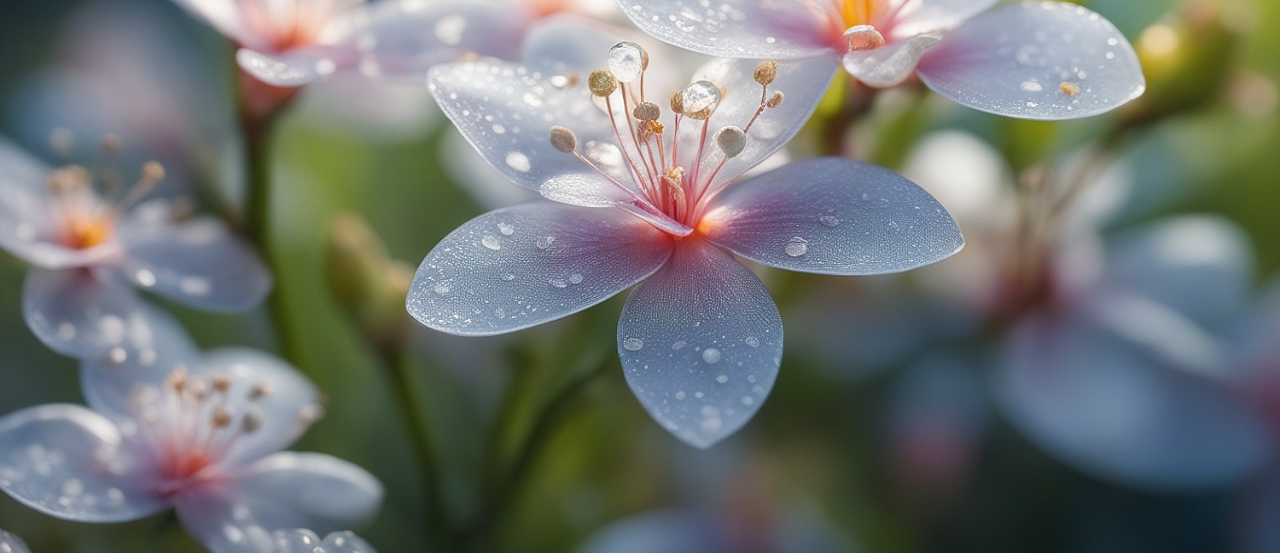
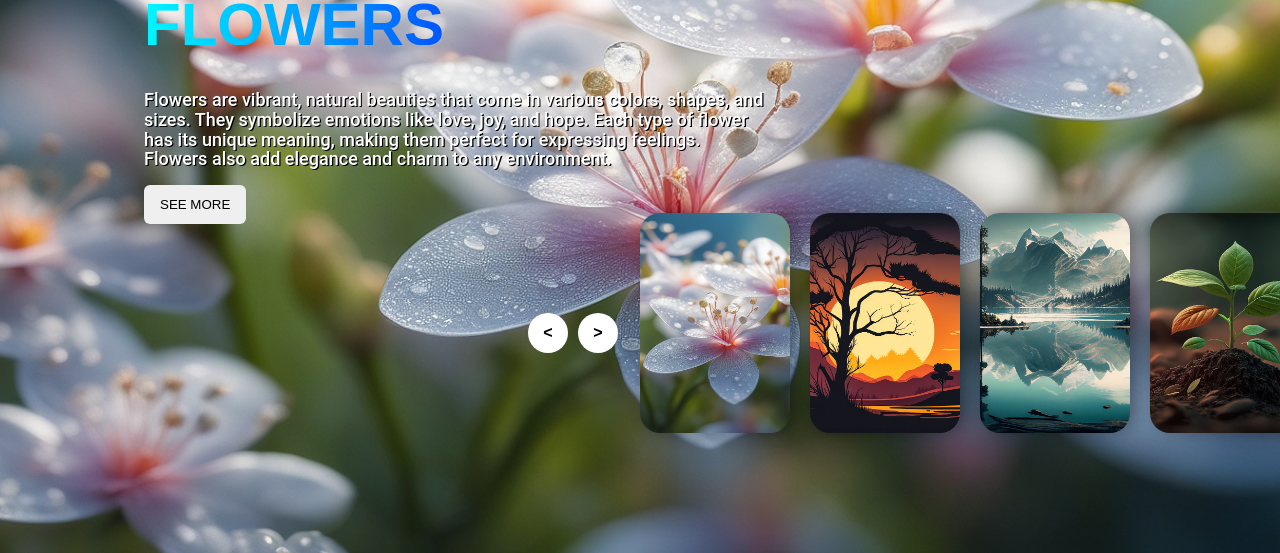
Before and after one commit to CuongGustav/Image_Slider_Carousel, a plain HTML site: page index.html in a window 1280 px wide. Shown: the part 247-800 px from the top of the page. Drawn offline with Linux system fonts and the light colour scheme.

Commit message:
Done Thumbnail and nextPrevArrows

```diff
--- a/assets/css/style.css
+++ b/assets/css/style.css
@@ -1,5 +1,6 @@
 :root{
     --header-height:50px;
+    --pd-16px: 16px;
 }
 *{
     box-sizing: inherit;
@@ -17,6 +18,7 @@ body {
 }
 header{
     width: 1200px;
+    max-width: 80%;
     height: var(--header-height);
     margin: auto;
     display: flex;
@@ -28,7 +30,7 @@ header a {
     text-decoration: none;
     color: #fff;
     font-size: 18px;
-    padding: 8px 16px;
+    padding: 8px var(--pd-16px);
     font-weight: 500px;
     border-radius: 20px;
 }
@@ -56,10 +58,92 @@ header a:hover {
 .slider__item--img{
     width: 100%;
     height: 100%;
+    object-fit: cover; /*giũ nguyên hình ảnh, phần thừa sẽ bị ẩn đi*/
 }
-/* .slider__thumbnail{
+/*Slider item*/
+.slider__item--content{
+    position: absolute;
+    width: 1200px;
+    max-width: 80%;
+    top: 20%;
+    left: 50%;
+    transform: translateX(-50%);
+    padding-right: 30%;
+    padding-left: var(--pd-16px);
+    box-sizing: border-box;
+}
+.slider__item--title,
+.slider__item--type{
+    font-size: 60px;
+    font-weight: bold;
+    color: #fff;
+}
+.slider__item--title{
+    line-height: 72px;
+}
+.slider__item--description{
+    padding-top: 40px;
+    font-size: 18px;
+    color: #fff;
+    text-shadow: #000 1.2px 1.2px 0px;
+    font-weight: 550;
+    line-height: 1.1;
+}
+.slider__item--button{
+    margin-top: 16px;
+}
+.slider__item--button button{
+    padding: 12px 16px;
+    border: none;
+    cursor: pointer;
+    border-radius: 6px;
+}
+.slider__item--button button:hover{
+    color: #fff;
+    background: linear-gradient(to right, #00f7ff, #0055ff);
+}
+/* Slider Thumbnail*/
+.slider__thumbnail{
+    width: max-content;
+    position: absolute;
+    bottom: 15%;
+    left: 50%;
+    display: flex;
+    gap: 20px; /* tạo khoảng cách giữa các item */
+    z-index: 100;
+}
+.slider__thumbnail--item{
+    width: 150px;
+    height: 220px;
+    flex-shrink: 0;
+    position: relative;
+}
+.slider__thumbnail--img{
+    width: 100%;
+    height: 100%;
+    object-fit: cover;
+    box-shadow: rgba(0, 0, 0, 0.3) 5px 0px 15px;
+    border-radius: 20px;
+}
+.slider__nextPrevArrows {
+    position: absolute;
+    bottom: 25%;
+    right: calc( 50% + 12px + 10px);
+    display: flex;
+    gap: 10px;
+}
+.slider__nextPrevArrows button{
+    width:  40px;
+    height: 40px;
+    border-radius: 50%;
+    background-color: #fff;
+    color:  #000;
+    font-weight: bold;
+    font-size: 16px;
+    border: none;
+    cursor: pointer;
 
 }
-.slider__nextPrevArrows{
-
-} */
+.slider__nextPrevArrows button:hover {
+    background: linear-gradient(to right, #00f7ff, #0055ff);
+}
--- a/index.html
+++ b/index.html
@@ -21,13 +21,48 @@
         <div class="slider__list">
             <div class="slider__item">
                 <img src="./assets/imgs/img1.jpg" alt="" class="slider__item--img">
+                <div class="slider__item--content">
+                    <div class="slider__item--title">MAGIC SLIDER</div>
+                    <svg max-width="80%" height="60px" class="slider__item--type">
+                        <defs>
+                          <linearGradient id="gradient" x1="0%" y1="0%" x2="100%" y2="0%">
+                            <stop offset="0%" style="stop-color:#00f7ff;stop-opacity:1" />
+                            <stop offset="100%" style="stop-color:#0055ff;stop-opacity:1" />
+                          </linearGradient>
+                        </defs>
+                        <text x="0" y="100%" fill="url(#gradient)" font-family="Arial">
+                            FLOWERS
+                        </text>
+                    </svg>
+                    <div class="slider__item--description">
+                        Flowers are vibrant, natural beauties that come in various colors, shapes, and sizes.
+                        They symbolize emotions like love, joy, and hope.
+                        Each type of flower has its unique meaning, making them perfect for expressing feelings.
+                        Flowers also add elegance and charm to any environment.
+                    </div>
+                    <div class="slider__item--button">
+                        <button>SEE MORE</button>
+                    </div>
+                </div>
             </div>
         </div>
         <div class="slider__thumbnail">
-
+            <div class="slider__thumbnail--item">
+                <img src="./assets/imgs/img1.jpg" alt="" class="slider__thumbnail--img">
+            </div>
+            <div class="slider__thumbnail--item">
+                <img src="./assets/imgs/img2.jpg" alt="" class="slider__thumbnail--img">
+            </div>
+            <div class="slider__thumbnail--item">
+                <img src="./assets/imgs/img3.jpg" alt="" class="slider__thumbnail--img">
+            </div>
+            <div class="slider__thumbnail--item">
+                <img src="./assets/imgs/img4.jpg" alt="" class="slider__thumbnail--img">
+            </div>
         </div>
         <div class="slider__nextPrevArrows">
-
+            <button class="slider__nextPrevArrows--prev"><</button>
+            <button class="slider__nextPrevArrows--next">></button>
         </div>
     </div>
 </body>
```
